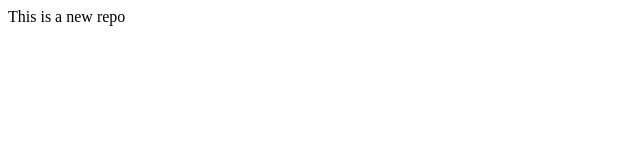
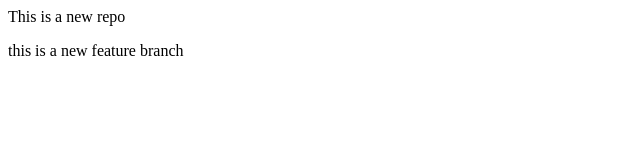
Before and after one commit to AnaghaCasaba/localRepo, a plain HTML site: page index.html in a window 1280 px wide. Shown: the whole page, without its empty margins (0-640 px from the left). Drawn offline with Linux system fonts and the light colour scheme.

Commit message:
new feature

```diff
--- a/index.html
+++ b/index.html
@@ -1 +1,3 @@
 <p>This is a new repo</p>
+
+<p>this is a new feature branch</p>
```
